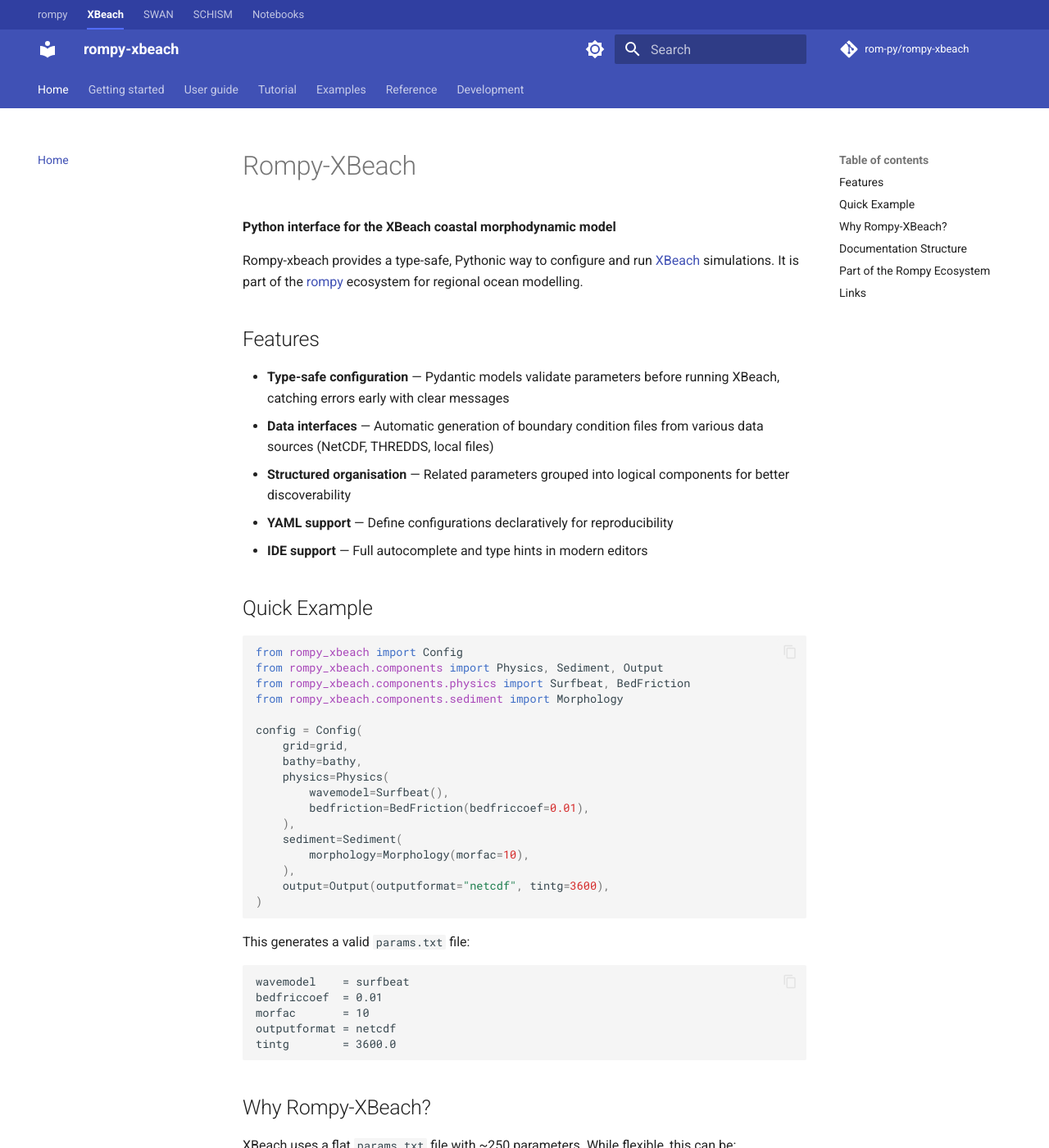
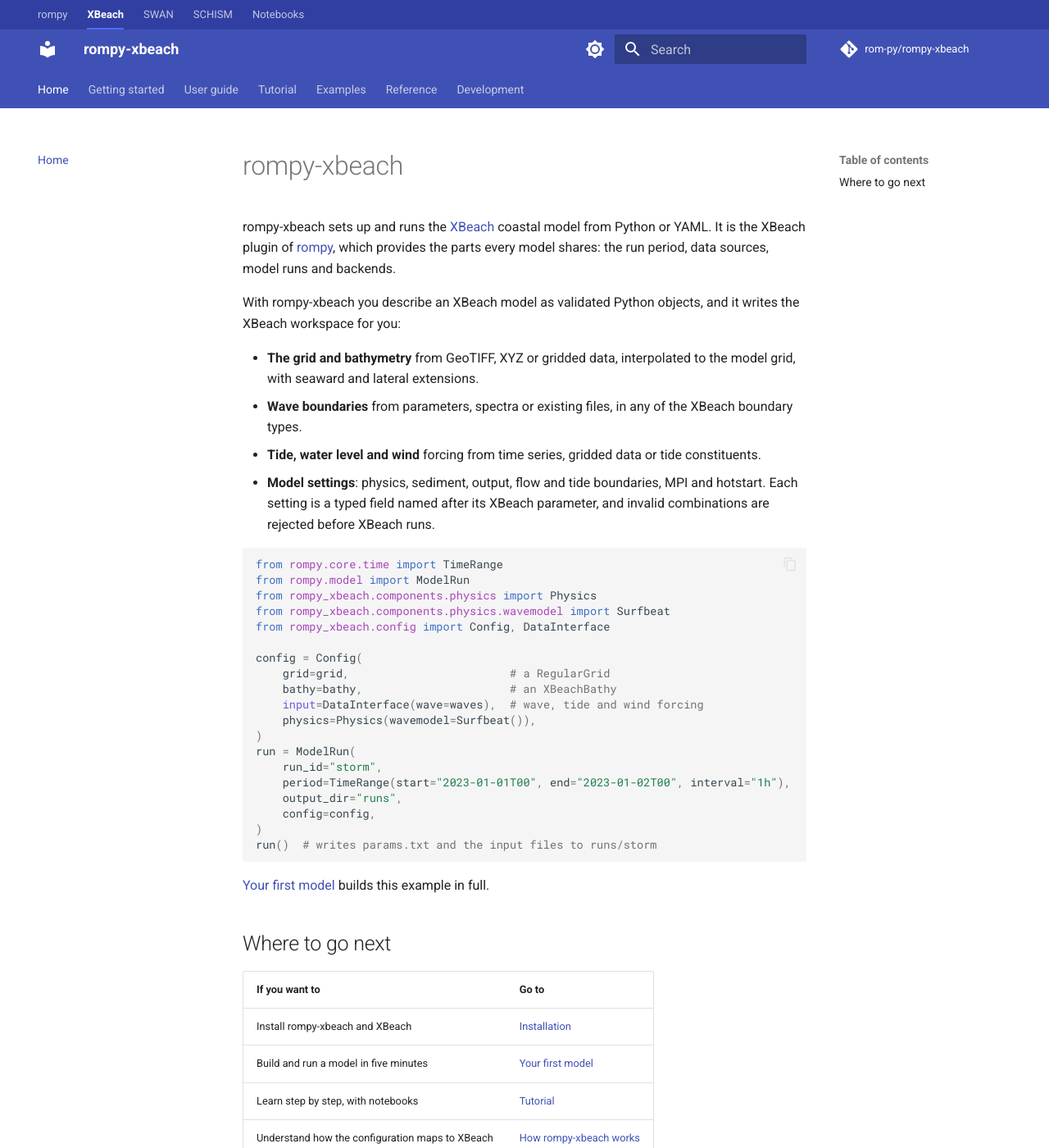
Before and after one commit to rom-py/rompy-xbeach, an MkDocs documentation site: the page built from docs/index.md, in a window 1280 px wide and 1400 px high. Shown: the whole window at 82% size. Built offline with MkDocs 1.6.1 and Material for MkDocs 9.7.7, drawn with Linux system fonts in a browser that asks for light colours; comment, search, counter and statistics services are not loaded; some of the changed text lies outside the part shown.

Commit message:
Rewrite the home and getting-started pages
Installation covers the development version, the extras and the XBeach Docker
image. Your first model replaces the quickstart; every step runs when the docs
are built, with the example data in tests/data.

````diff
--- /dev/null
+++ b/docs/getting-started/first-model.md
@@ -0,0 +1,143 @@
+# Your first model
+
+This page builds a small XBeach model of a beach south of Perth, Western Australia, writes its workspace and runs it. Every step on this page is executed when the docs are built, so the output shown is what the code produces. [Tutorial lesson 1](https://rom-py.github.io/rompy-notebooks/notebooks/xbeach/tutorial/01_first_model/) covers the same model as a notebook, with plots.
+
+```python exec="on" session="first"
+# Hidden setup: quiet logging and a temporary output folder.
+import tempfile
+
+from rompy.logging import config as logging_config
+
+logging_config.update(level="WARNING")
+OUT_DIR = tempfile.mkdtemp()
+```
+
+## 1. Run period
+
+[`TimeRange`][rompy.core.time.TimeRange] comes from rompy and defines the simulation period. XBeach's `tstop` and the time range of any forcing data are derived from it.
+
+```python exec="on" source="above" result="text" session="first"
+from rompy.core.time import TimeRange
+
+period = TimeRange(start="2023-01-01T00:00", end="2023-01-01T00:30", interval="10m")
+print(period)
+```
+
+## 2. Grid
+
+A [`RegularGrid`][rompy_xbeach.grid.RegularGrid] is placed by its origin, its rotation `alfa` (degrees counter-clockwise from east) and its cell size and count. The origin is on the offshore boundary and x points onshore. The origin can be given in any coordinate system; the grid itself is built in the projected `crs`.
+
+```python exec="on" source="above" result="text" session="first"
+from rompy_xbeach.grid import RegularGrid
+
+grid = RegularGrid(
+    ori={"x": 115.594239, "y": -32.641104, "crs": "EPSG:4326"},
+    alfa=347.0,
+    dx=20.0,
+    dy=30.0,
+    nx=115,
+    ny=110,
+    crs="EPSG:28350",
+)
+print(grid.params)
+```
+
+## 3. Bathymetry
+
+[`XBeachBathy`][rompy_xbeach.data.bathy.XBeachBathy] reads a data source, here a GeoTIFF of elevations (positive up, so `posdwn=False`), and interpolates it onto the grid. The linear seaward extension deepens the offshore edge to a uniform depth, which XBeach needs at the wave boundary.
+
+```python exec="on" source="above" session="first"
+from rompy_xbeach.data.bathy import SeawardExtensionLinear, XBeachBathy
+from rompy_xbeach.source import SourceGeotiff
+
+bathy = XBeachBathy(
+    source=SourceGeotiff(filename="tests/data/bathy.tif"),
+    posdwn=False,
+    extension=SeawardExtensionLinear(depth=15.0, slope=0.05),
+)
+```
+
+## 4. Waves
+
+The simplest wave boundary, [`BoundaryParams`][rompy_xbeach.data.boundary.nonspectral.BoundaryParams], applies a constant wave height, period and direction. `dir0` is nautical: the direction waves come from, clockwise from north. XBeach needs a directional grid whenever short waves are modelled; by default its angles are relative to the grid x-axis, so -90 to 90 degrees covers all waves travelling towards the shore.
+
+```python exec="on" source="above" session="first"
+from rompy_xbeach.data.boundary import BoundaryParams
+
+waves = BoundaryParams(
+    Hrms=1.0, Trep=10.0, dir0=270.0, thetamin=-90.0, thetamax=90.0, dtheta=15.0
+)
+```
+
+## 5. Physics and boundaries
+
+[`Physics`][rompy_xbeach.components.physics.physics.Physics] has one required choice, the wave model. The stationary model is the fastest and is enough for a first run. Without tide forcing, `tideloc=0` tells XBeach to keep the constant water level `zs0`.
+
+```python exec="on" source="above" session="first"
+from rompy_xbeach.components.boundary.parameters import TideBoundaryConditions
+from rompy_xbeach.components.physics import Physics
+from rompy_xbeach.components.physics.wavemodel import Stationary
+
+physics = Physics(wavemodel=Stationary())
+tide_boundary = TideBoundaryConditions(tideloc=0, zs0=0.0)
+```
+
+## 6. The model configuration
+
+[`Config`][rompy_xbeach.config.Config] gathers the pieces. Forcing goes in `input`; the other fields group related XBeach parameters. The output here asks for maps of wave height, water level and bed level every 5 minutes.
+
+```python exec="on" source="above" session="first"
+from rompy_xbeach.components.output import Output
+from rompy_xbeach.config import Config, DataInterface
+
+config = Config(
+    grid=grid,
+    bathy=bathy,
+    input=DataInterface(wave=waves),
+    physics=physics,
+    tide_boundary=tide_boundary,
+    output=Output(globalvars=["H", "zs", "zb"], tintg=300.0),
+)
+```
+
+## 7. Generate the workspace
+
+rompy's [`ModelRun`][rompy.model.ModelRun] combines the configuration with the run period and an output directory. Calling it writes the XBeach workspace into `output_dir/run_id`.
+
+```python exec="on" source="above" result="text" session="first"
+from pathlib import Path
+
+from rompy.model import ModelRun
+
+modelrun = ModelRun(run_id="first_model", period=period, output_dir=OUT_DIR, config=config)
+workspace = Path(modelrun())
+print(sorted(p.name for p in workspace.iterdir()))
+```
+
+The workspace holds the grid and bathymetry files and `params.txt`, which lists every parameter set by the objects above (the header lines starting with `%` are left out here):
+
+```python exec="on" source="above" result="text" session="first"
+params = (workspace / "params.txt").read_text()
+print("\n".join(line for line in params.splitlines() if not line.startswith("%")))
+```
+
+XBeach's `nx` and `ny` count grid cells, one fewer than the points in the grid, which is why step 2 printed `nx = 114` for 115 points. Here `nx` is 116 because the seaward extension added cells offshore of the original grid. `xori` and `yori` moved with it.
+
+## 8. Run XBeach
+
+The easiest way to run XBeach is the public Docker image, through rompy's [`DockerConfig`][rompy.backends.config.DockerConfig] backend:
+
+```python
+from rompy.backends import DockerConfig
+
+backend = DockerConfig(image="ghcr.io/rom-py/xbeach:trunk-r6147", executable="xbeach")
+modelrun.run(backend, workspace_dir=workspace)
+```
+
+XBeach writes its results to `xboutput.nc` in the workspace. With your own XBeach installation, run `xbeach` from inside the workspace folder instead. [Running XBeach](../user-guide/running.md) covers backends, MPI and checking a run.
+
+## Next steps
+
+- The [tutorial](../tutorial.md) goes through each part of the model in turn.
+- [How rompy-xbeach works](../user-guide/how-it-works.md) explains how these objects become `params.txt`.
+- The [User guide](../user-guide/configuration.md) covers each part of the model in detail.
--- a/docs/getting-started/installation.md
+++ b/docs/getting-started/installation.md
@@ -1,51 +1,60 @@
 # Installation
 
-## Requirements
+You need two things: the rompy-xbeach Python package, which writes XBeach workspaces, and XBeach itself, which runs them.
 
-- Python 3.9 or later
-- [rompy](https://github.com/rom-py/rompy) core library
-- XBeach executable (for running simulations)
+## rompy-xbeach
 
-## Install from PyPI
+rompy-xbeach needs Python 3.10 or later. It installs [rompy](https://rom-py.github.io/rompy/) and its other dependencies.
 
 ```bash
 pip install rompy-xbeach
 ```
 
-## Install from Source
-
-For development or the latest features:
+These docs describe the development version, which has changed a lot since the last release (0.2.0). Until the next release, install it from GitHub:
 
 ```bash
-git clone https://github.com/rom-py/rompy-xbeach.git
-cd rompy-xbeach
-pip install -e ".[dev]"
+pip install "rompy-xbeach @ git+https://github.com/rom-py/rompy-xbeach.git@output"
 ```
 
-## Verify Installation
+### Optional extras
 
-```python
-import rompy_xbeach
-print(rompy_xbeach.__version__)
+| Extra | Adds | Needed for |
+|---|---|---|
+| `extra` | [rompy-binary-datasources](https://github.com/rom-py/rompy-binary-datasources) | Using an in-memory xarray dataset as a data source ([`SourceCRSDataset`][rompy_xbeach.source.SourceCRSDataset]) |
+| `docs` | [rompy-docs](https://github.com/rom-py/rompy-docs) | Building these docs |
+| `dev` | pytest, ruff, coverage | Development |
+
+```bash
+pip install "rompy-xbeach[extra]"
 ```
 
-## XBeach Installation
+## XBeach
 
-Rompy-xbeach generates XBeach input files but does not include the XBeach executable. You need to install XBeach separately:
+rompy-xbeach writes the XBeach input files but does not include XBeach. There are two ways to run it.
 
-- **Pre-built binaries**: Available from [XBeach Release & Source](https://oss.deltares.nl/web/xbeach/release-and-source)
-- **Build from source**: See [XBeach documentation](https://xbeach.readthedocs.io/en/latest/xbeach_manual.html#compilation-of-xbeach)
+### Docker (recommended)
 
-Ensure the `xbeach` executable is in your system PATH, or specify its location when running simulations.
+The public image `ghcr.io/rom-py/xbeach` contains XBeach built with NetCDF output, in serial and MPI builds. You only need [Docker](https://docs.docker.com/get-docker/).
 
-## Optional Dependencies
+| Tag | Contents |
+|---|---|
+| `1.24.6057-halloween-beta` | The XBeach release v1.24.6057 "Halloween" (BETA) |
+| `trunk-r<revision>`, e.g. `trunk-r6147` | The XBeach trunk at that SVN revision |
+| `latest` | The newest `trunk-r<revision>` image |
 
-For additional data source support:
+Pin a release or trunk tag for reproducible runs, since `latest` moves when a new trunk revision is published. Every image is tested with workspaces generated by rompy-xbeach before it is published. [Running XBeach](../user-guide/running.md) shows how to use it.
 
-```bash
-pip install rompy-xbeach[extra]
+### Your own XBeach
+
+Download or build XBeach from [Deltares](https://oss.deltares.nl/web/xbeach/release-and-source) (see the [XBeach manual](https://xbeach.readthedocs.io/en/latest/xbeach_manual.html) for compilation), and make sure the `xbeach` executable is on your `PATH`. Build it with NetCDF support, since rompy-xbeach sets NetCDF output by default.
+
+## Check the installation
+
+```python exec="on" source="above" result="text"
+import rompy
+import rompy_xbeach
+
+print(f"rompy {rompy.__version__}, rompy-xbeach {rompy_xbeach.__version__}")
 ```
 
-This includes:
-
-- `rompy-binary-datasources` — Support for binary data formats
+Next: [Your first model](first-model.md).
--- a/docs/index.md
+++ b/docs/index.md
@@ -1,143 +1,48 @@
-# Rompy-XBeach
+# rompy-xbeach
 
-**Python interface for the XBeach coastal morphodynamic model**
+rompy-xbeach sets up and runs the [XBeach](https://xbeach.readthedocs.io/) coastal model from Python or YAML. It is the XBeach plugin of [rompy](https://rom-py.github.io/rompy/), which provides the parts every model shares: the run period, data sources, model runs and backends.
 
-Rompy-xbeach provides a type-safe, Pythonic way to configure and run [XBeach](https://xbeach.readthedocs.io/) simulations. It is part of the [rompy](https://github.com/rom-py/rompy) ecosystem for regional ocean modelling.
+With rompy-xbeach you describe an XBeach model as validated Python objects, and it writes the XBeach workspace for you:
 
-## Features
-
-- **Type-safe configuration** — Pydantic models validate parameters before running XBeach, catching errors early with clear messages
-- **Data interfaces** — Automatic generation of boundary condition files from various data sources (NetCDF, THREDDS, local files)
-- **Structured organisation** — Related parameters grouped into logical components for better discoverability
-- **YAML support** — Define configurations declaratively for reproducibility
-- **IDE support** — Full autocomplete and type hints in modern editors
-
-## Quick Example
+- **The grid and bathymetry** from GeoTIFF, XYZ or gridded data, interpolated to the model grid, with seaward and lateral extensions.
+- **Wave boundaries** from parameters, spectra or existing files, in any of the XBeach boundary types.
+- **Tide, water level and wind** forcing from time series, gridded data or tide constituents.
+- **Model settings**: physics, sediment, output, flow and tide boundaries, MPI and hotstart. Each setting is a typed field named after its XBeach parameter, and invalid combinations are rejected before XBeach runs.
 
 ```python
-from rompy_xbeach import Config
-from rompy_xbeach.components import Physics, Sediment, Output
-from rompy_xbeach.components.physics import Surfbeat, BedFriction
-from rompy_xbeach.components.sediment import Morphology
+from rompy.core.time import TimeRange
+from rompy.model import ModelRun
+from rompy_xbeach.components.physics import Physics
+from rompy_xbeach.components.physics.wavemodel import Surfbeat
+from rompy_xbeach.config import Config, DataInterface
 
 config = Config(
-    grid=grid,
-    bathy=bathy,
-    physics=Physics(
-        wavemodel=Surfbeat(),
-        bedfriction=BedFriction(bedfriccoef=0.01),
-    ),
-    sediment=Sediment(
-        morphology=Morphology(morfac=10),
-    ),
-    output=Output(outputformat="netcdf", tintg=3600),
+    grid=grid,                        # a RegularGrid
+    bathy=bathy,                      # an XBeachBathy
+    input=DataInterface(wave=waves),  # wave, tide and wind forcing
+    physics=Physics(wavemodel=Surfbeat()),
 )
+run = ModelRun(
+    run_id="storm",
+    period=TimeRange(start="2023-01-01T00", end="2023-01-02T00", interval="1h"),
+    output_dir="runs",
+    config=config,
+)
+run()  # writes params.txt and the input files to runs/storm
 ```
 
-This generates a valid `params.txt` file:
+[Your first model](getting-started/first-model.md) builds this example in full.
 
-```
-wavemodel    = surfbeat
-bedfriccoef  = 0.01
-morfac       = 10
-outputformat = netcdf
-tintg        = 3600.0
-```
+## Where to go next
 
-## Why Rompy-XBeach?
+| If you want to | Go to |
+|---|---|
+| Install rompy-xbeach and XBeach | [Installation](getting-started/installation.md) |
+| Build and run a model in five minutes | [Your first model](getting-started/first-model.md) |
+| Learn step by step, with notebooks | [Tutorial](tutorial.md) |
+| Understand how the configuration maps to XBeach | [How rompy-xbeach works](user-guide/how-it-works.md) |
+| Set up a specific part of the model | The [User guide](user-guide/configuration.md) |
+| Find the field for an XBeach parameter | [Parameter index](reference/parameters.md) |
+| Look up a class | [Reference](reference/index.md) |
 
-XBeach uses a flat `params.txt` file with ~250 parameters. While flexible, this can be:
-
-- **Error-prone** — Typos in parameter names silently ignored
-- **Hard to discover** — Which parameters exist? What are valid values?
-- **Difficult to validate** — Invalid combinations only fail at runtime
-
-Rompy-xbeach addresses these by:
-
-1. **Validating at construction** — Invalid values raise clear errors immediately
-2. **Grouping related parameters** — Find morphology settings under `sediment.morphology`
-3. **Enforcing constraints** — Can't set non-hydrostatic parameters on a surfbeat model
-4. **Providing defaults** — Sensible XBeach defaults with documentation
-
-## Documentation Structure
-
-<div class="grid cards" markdown>
-
--   :material-rocket-launch:{ .lg .middle } **Getting Started**
-
-    ---
-
-    Install rompy-xbeach and run your first simulation
-
-    [:octicons-arrow-right-24: Installation](getting-started/installation.md)
-
--   :material-book-open-variant:{ .lg .middle } **Concepts**
-
-    ---
-
-    Learn the architecture and how to configure XBeach models
-
-    [:octicons-arrow-right-24: Architecture](user-guide/architecture.md)
-
--   :material-puzzle:{ .lg .middle } **Components**
-
-    ---
-
-    Detailed reference for each component (Physics, Sediment, Output, etc.)
-
-    [:octicons-arrow-right-24: Components](components/index.md)
-
--   :material-database:{ .lg .middle } **Data Interfaces**
-
-    ---
-
-    Bridge external data sources with XBeach model inputs
-
-    [:octicons-arrow-right-24: Data Interfaces](data-interfaces/index.md)
-
--   :material-notebook:{ .lg .middle } **Examples**
-
-    ---
-
-    Interactive Jupyter notebooks demonstrating rompy-xbeach features
-
-    [:octicons-arrow-right-24: Examples](examples/index.md)
-
--   :material-table:{ .lg .middle } **Parameter Reference**
-
-    ---
-
-    Map XBeach parameters to their rompy-xbeach locations
-
-    [:octicons-arrow-right-24: Parameter Reference](user-guide/parameter-reference.md)
-
--   :material-api:{ .lg .middle } **API Reference**
-
-    ---
-
-    Complete API documentation generated from source code
-
-    [:octicons-arrow-right-24: API Reference](api-reference/config.md)
-
--   :material-account-group:{ .lg .middle } **Developer**
-
-    ---
-
-    Contributing guidelines and development setup
-
-    [:octicons-arrow-right-24: Contributing](developer/contributing.md)
-
-</div>
-
-## Part of the Rompy Ecosystem
-
-Rompy-xbeach is a plugin for [rompy](https://github.com/rom-py/rompy), the regional ocean modelling framework. Other model plugins include:
-
-- [rompy-swan](https://github.com/rom-py/rompy-swan){:target="_blank"} — SWAN spectral wave model
-- [rompy-schism](https://github.com/rom-py/rompy-schism){:target="_blank"} — SCHISM unstructured grid model
-
-## Links
-
-- [XBeach Documentation](https://xbeach.readthedocs.io/){:target="_blank"}
-- [XBeach Release & Source](https://oss.deltares.nl/web/xbeach/release-and-source){:target="_blank"}
-- [Rompy Core](https://rom-py.github.io/rompy/){:target="_blank"}
+rompy-xbeach is one of the rompy model plugins, with [rompy-swan](https://rom-py.github.io/rompy-swan/) and [rompy-schism](https://rom-py.github.io/rompy-schism/). The [rompy docs](https://rom-py.github.io/rompy/) explain the ideas they share.
````
Also changed, not shown: docs/getting-started/quickstart.md (deleted, +0 -218 lines).
